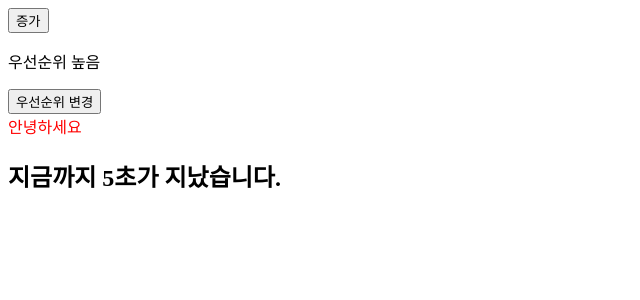
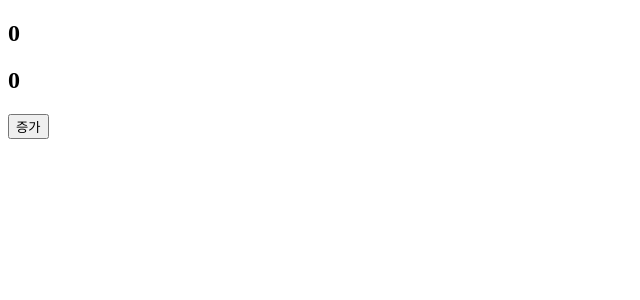
Before and after one commit to mjkang0987/react-study, a React (Create React App) app in the folder example/cra/: page / in a window 1280 px wide. Shown: the top 300 px of the page, without its empty margins (0-640 px from the left). Built offline with nearby package versions, Linux system fonts and the light colour scheme.

Commit message:
[섹션2] 리액트 훅 기초 익히기1
- 예제 추가

#14-20201010

```diff
--- a/example/cra/src/App.jsx
+++ b/example/cra/src/App.jsx
@@ -1,21 +1,23 @@
 import React, {useState, useEffect} from 'react';
-import Counter from './Counter';
-import Todo from './Todo';
 
 const App = () => {
-  const [seconds, setSeconds] = useState(0);
+  const [count1, setCount1] = useState(0);
+  const [count2, setCount2] = useState(0);
+  const onClick = () => {
+    setCount1(count1+1);
+    setCount2(count2+1);
+  }
+
+  console.log('render Called');
   useEffect(() => {
-    setTimeout(_ => {
-      setSeconds(v => v + 1);
-    }, 1000)
+    document.title = `업데이트 횟수: ${count1}`;
   });
 
   return (
     <>
-      <Counter />
-      <Todo />
-      <div style={{color: seconds % 2 ? 'red' : 'blue'}}>안녕하세요</div>
-      <h2>지금까지 {seconds}초가 지났습니다.</h2>
+      <h2>{count1}</h2>
+      <h2>{count2}</h2>
+      <button onClick={onClick}>증가</button>
     </>
   );
 }
```
